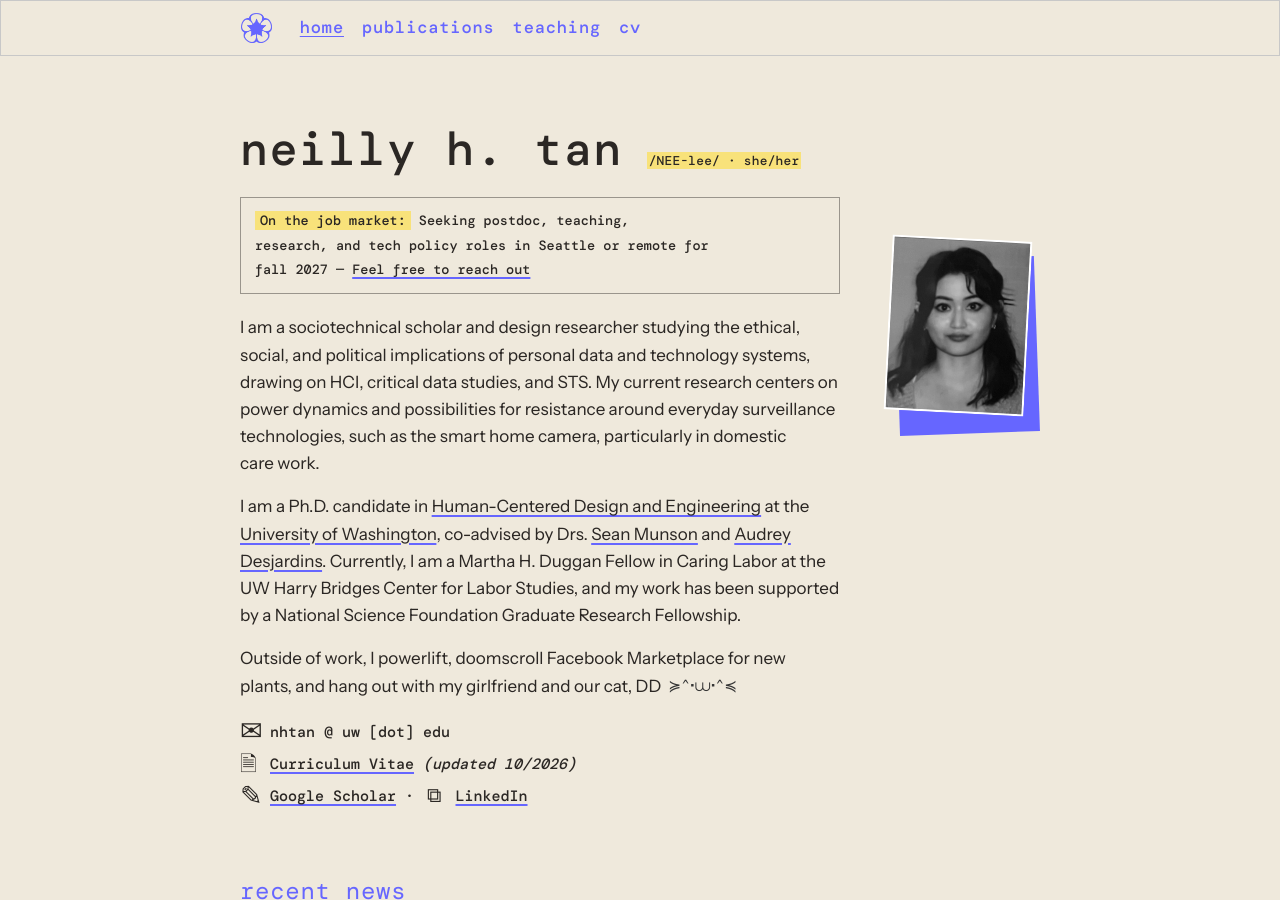
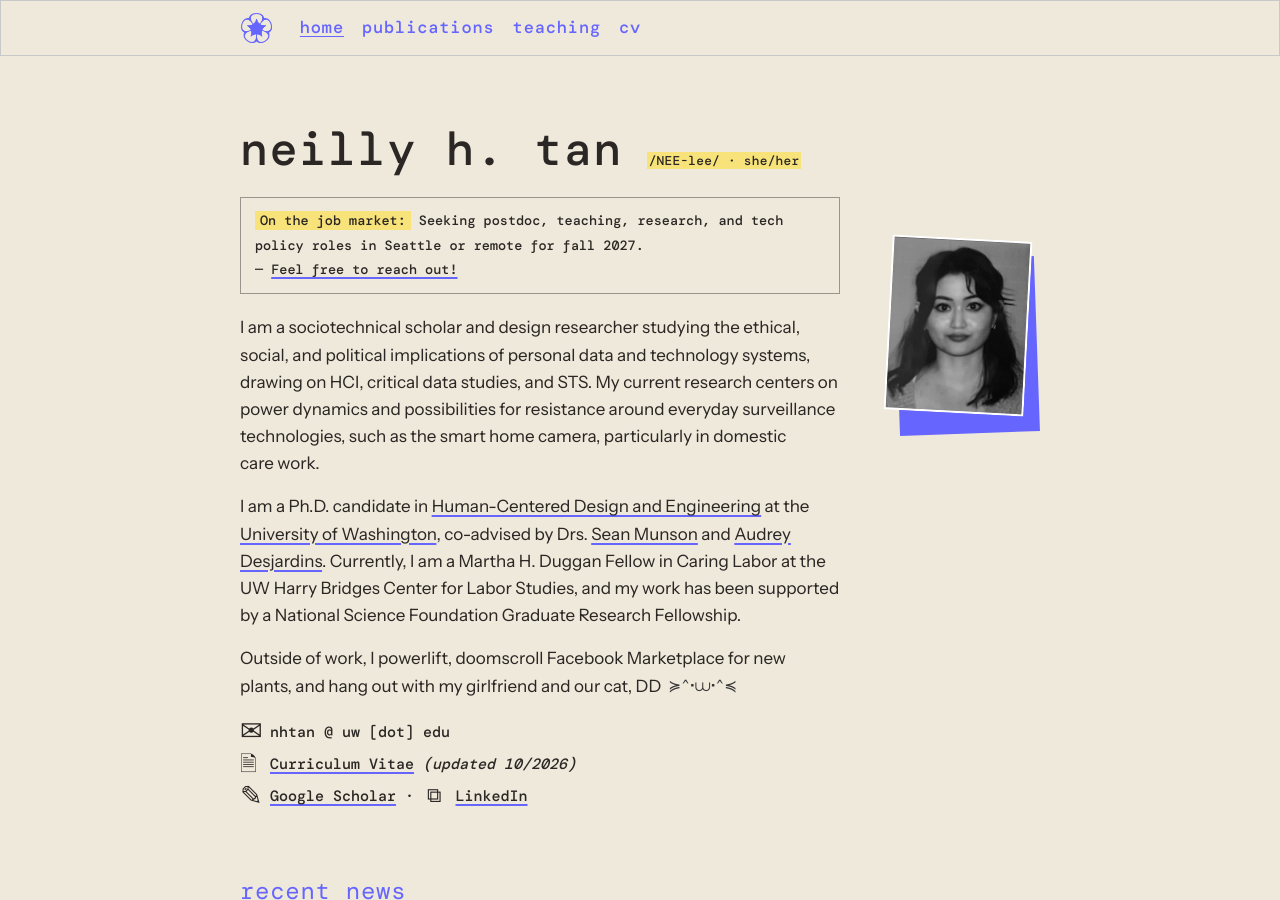
Before and after one commit to neillytan/neillytan.github.io, a Jekyll site: the page built from index.html, in a window 1280 px wide and 900 px high. Built offline with Jekyll 4.4.1, drawn with Linux system fonts in a browser that asks for light colours; some web fonts are replaced.

Commit message:
Notice: "— Feel free to reach out!" on its own line
Co-Authored-By: Claude Opus 5.5 <noreply@anthropic.com>

```diff
--- a/index.html
+++ b/index.html
@@ -10,7 +10,7 @@ page_class: home
       <p class="pronouns"><mark>/NEE-lee/ · she/her</mark></p>
     </div>
 
-    <p class="job-note"><span class="job-label">On the job market:</span>Seeking postdoc, teaching, research, and tech policy roles in Seattle or remote for fall&nbsp;2027&nbsp;— <a href="&#109;&#97;&#105;&#108;&#116;&#111;&#58;&#110;&#104;&#116;&#97;&#110;&#64;&#117;&#119;&#46;&#101;&#100;&#117;">Feel free to reach out</a></p>
+    <p class="job-note"><span class="job-label">On the job market:</span>Seeking postdoc, teaching, research, and tech policy roles in Seattle or remote for fall&nbsp;2027.<br>— <a href="&#109;&#97;&#105;&#108;&#116;&#111;&#58;&#110;&#104;&#116;&#97;&#110;&#64;&#117;&#119;&#46;&#101;&#100;&#117;">Feel free to reach out!</a></p>
 
     <p>I am a sociotechnical scholar and design researcher studying the ethical, social, and political implications of personal data and technology systems, drawing on HCI, critical data studies, and STS. My current research centers on power dynamics and possibilities for resistance around everyday surveillance technologies, such as the smart home camera, particularly in domestic care work.</p>
 
```
